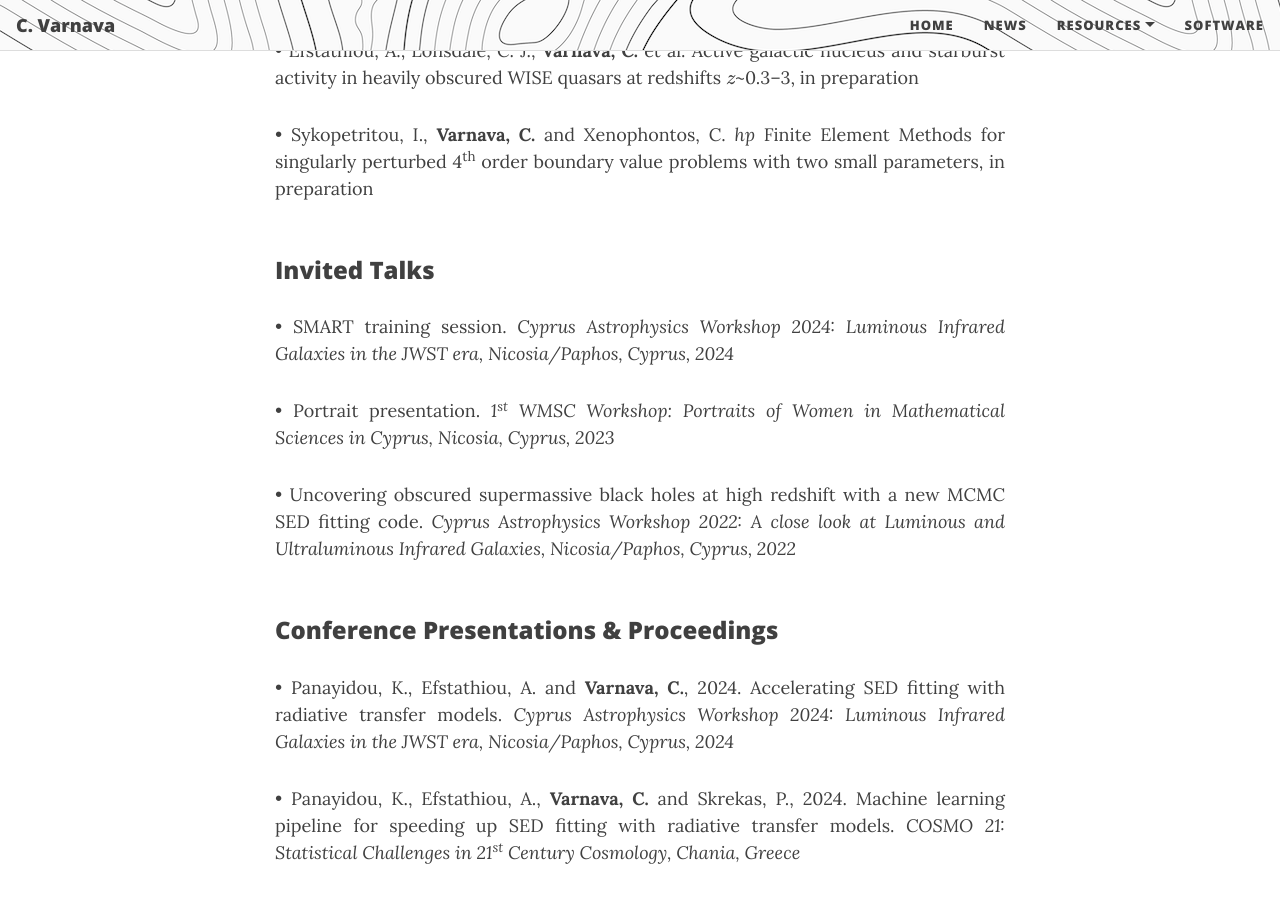
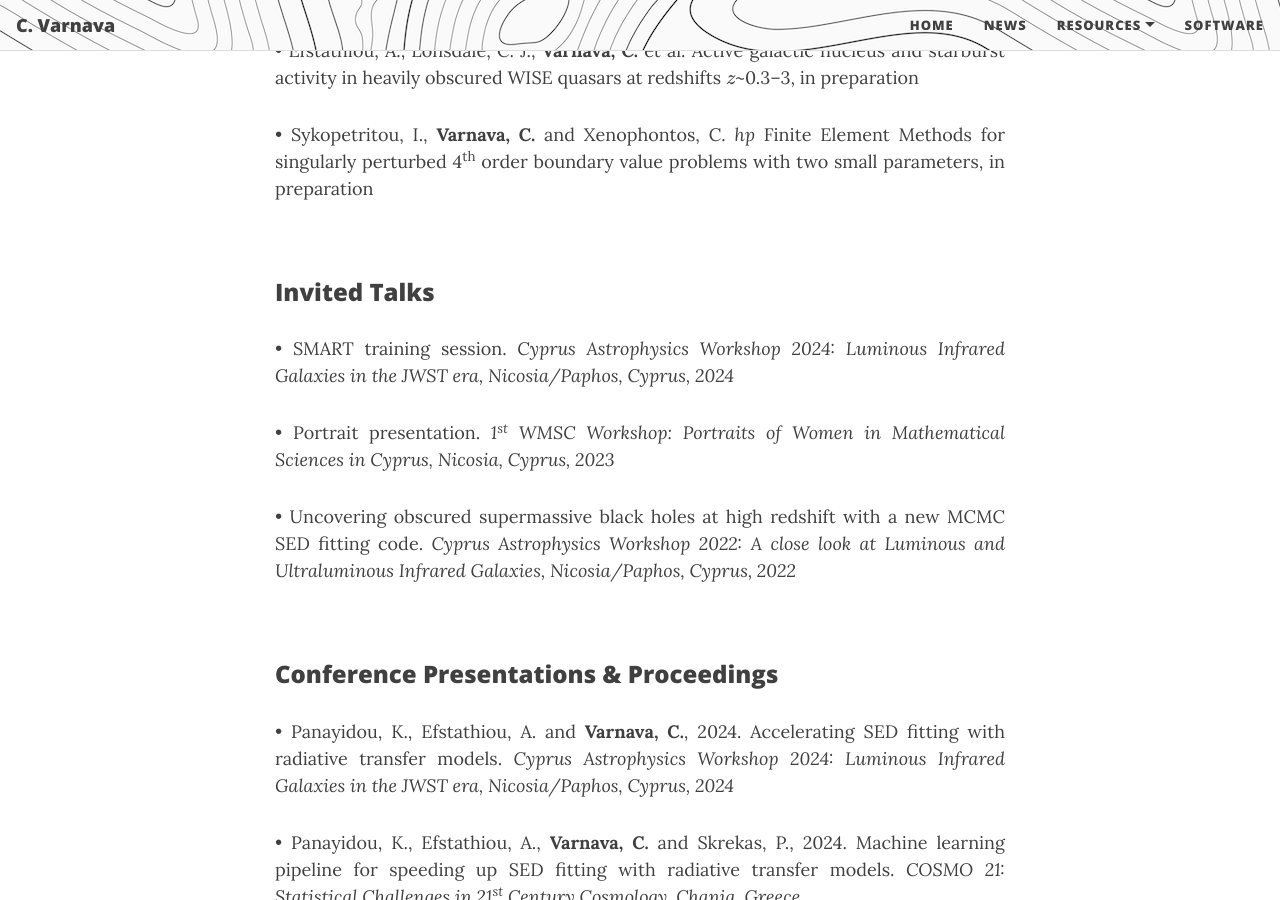
Before and after one commit to ch-var/ch-var.github.io, a Jekyll site: the page built from cv.html, in a window 1280 px wide and 900 px high, scrolled down 4284 px. Built offline with Jekyll 4.4.1, drawn with Linux system fonts in a browser that asks for light colours; formulas are drawn with MathJax 3.

Commit message:
Update cv.html

```diff
--- a/cv.html
+++ b/cv.html
@@ -66,34 +66,33 @@
 <p align='justify' style="margin-bottom: 8px;">&#8226; Cna.org.cy: <a href="https://www.cna.org.cy/press-release/article/7556971/anakoinosi-typoy-evropaiko-panepistimio-kyproy">Ερευνήτρια του Ευρωπαϊκού Πανεπιστημίου μελετά ένα πρωτόγονο υπερφωτεινό κβάζαρ</a></p>
 <br>
 <p style="font-family: var(--header-font); font-weight: 800; line-height: 1.1; font-size: 1.5rem; margin-top: 1.25rem;">Articles in Progress</p>
-<p align='justify' style="margin-bottom: 8px;">&#8226; <b>Varnava, C.</b>, Efstathiou, A., Farrah, D. and Rigopoulou, D. Constraints on the active galactic nucleus and starburst activity of local ultraluminous infrared galaxies from a broad range of torus models. <i>Monthly Notices of the Royal Astronomical Society</i>, under review</p>
-<p align='justify' style="margin-bottom: 8px;">&#8226; Efstathiou, A., Lonsdale, C. J., <b>Varnava, C.</b> et al. Active galactic nucleus and starburst activity in heavily obscured WISE quasars at redshifts \(z\)~0.3–3, in preparation</p>
-<p align='justify' style="margin-bottom: 8px;">&#8226; Sykopetritou, I., <b>Varnava, C.</b> and Xenophontos, C. <i>hp</i> Finite Element Methods for singularly perturbed 4<sup>th</sup> order boundary value problems with two small parameters, in preparation</p>
+<p align='justify'>&#8226; <b>Varnava, C.</b>, Efstathiou, A., Farrah, D. and Rigopoulou, D. Constraints on the active galactic nucleus and starburst activity of local ultraluminous infrared galaxies from a broad range of torus models. <i>Monthly Notices of the Royal Astronomical Society</i>, under review</p>
+<p align='justify'>&#8226; Efstathiou, A., Lonsdale, C. J., <b>Varnava, C.</b> et al. Active galactic nucleus and starburst activity in heavily obscured WISE quasars at redshifts \(z\)~0.3–3, in preparation</p>
+<p align='justify'>&#8226; Sykopetritou, I., <b>Varnava, C.</b> and Xenophontos, C. <i>hp</i> Finite Element Methods for singularly perturbed 4<sup>th</sup> order boundary value problems with two small parameters, in preparation</p>
 <br>
 <p style="font-family: var(--header-font); font-weight: 800; line-height: 1.1; font-size: 1.5rem; margin-top: 1.25rem;">Invited Talks</p>
-<p align='justify' style="margin-bottom: 8px;">&#8226; SMART training session. <i>Cyprus Astrophysics Workshop 2024: Luminous Infrared Galaxies in the <i>JWST</i> era, Nicosia/Paphos, Cyprus, 2024</i></p>
-<p align='justify' style="margin-bottom: 8px;">&#8226; Portrait presentation. <i>1<sup>st</sup> WMSC Workshop: Portraits of Women in Mathematical Sciences in Cyprus, Nicosia, Cyprus, 2023</i></p>
-<p align='justify' style="margin-bottom: 8px;">&#8226; Uncovering obscured supermassive black holes at high redshift with a new MCMC SED fitting code. <i>Cyprus Astrophysics Workshop 2022: A close look at Luminous and Ultraluminous Infrared Galaxies, Nicosia/Paphos, Cyprus, 2022</i></p>
+<p align='justify'>&#8226; SMART training session. <i>Cyprus Astrophysics Workshop 2024: Luminous Infrared Galaxies in the <i>JWST</i> era, Nicosia/Paphos, Cyprus, 2024</i></p>
+<p align='justify'>&#8226; Portrait presentation. <i>1<sup>st</sup> WMSC Workshop: Portraits of Women in Mathematical Sciences in Cyprus, Nicosia, Cyprus, 2023</i></p>
+<p align='justify'>&#8226; Uncovering obscured supermassive black holes at high redshift with a new MCMC SED fitting code. <i>Cyprus Astrophysics Workshop 2022: A close look at Luminous and Ultraluminous Infrared Galaxies, Nicosia/Paphos, Cyprus, 2022</i></p>
 <br>
 <p style="font-family: var(--header-font); font-weight: 800; line-height: 1.1; font-size: 1.5rem; margin-top: 1.25rem;">Conference Presentations & Proceedings</p>
-<p align='justify' style="margin-bottom: 8px;">&#8226; Panayidou, K., Efstathiou, A. and <b>Varnava, C.</b>, 2024. Accelerating SED fitting with radiative transfer models. <i>Cyprus Astrophysics Workshop 2024: Luminous Infrared Galaxies in the <i>JWST</i> era, Nicosia/Paphos, Cyprus, 2024</i></p>
-<p align='justify' style="margin-bottom: 8px;">&#8226; Panayidou, K., Efstathiou, A., <b>Varnava, C.</b> and Skrekas, P., 2024. Machine learning pipeline for speeding up SED fitting with radiative transfer models. <i>COSMO 21: Statistical Challenges in 21<sup>st</sup> Century Cosmology, Chania, Greece</i></p>
-<p align='justify' style="margin-bottom: 8px;">&#8226; <b>Varnava, C.</b> and Efstathiou, A., 2023. SMART: A new MCMC code for SED fitting with radiative transfer models in the <i>JWST</i> era. <i>European Astronomical Society Annual Meeting 2023, Krakow, Poland</i></p>
-<p align='justify' style="margin-bottom: 8px;">&#8226; <b>Varnava, C.</b>, 2023. SMART: A new MCMC code for studying galaxy evolution. <i>4<sup>th</sup> Pancyprian Conference in Statistics, Nicosia, Cyprus</i></p>
-<p align='justify' style="margin-bottom: 8px;">&#8226; <b>Varnava, C.</b>, 2023. SMART: Spectral energy distributions Markov chain Analysis with Radiative Transfer models. <i>2<sup>nd</sup> Doctoral Colloquium of the Rectors' Conference of Cyprus Universities, Nicosia, Cyprus</i></p>
-<p align='justify' style="margin-bottom: 8px;">&#8226; <b>Varnava, C.</b>, Efstathiou, A. and Lesta, V. P., 2022. <a href="https://www.youtube.com/watch?v=DEHolT-5a6Q&t=93s">Uncovering obscured supermassive black holes at high redshift with a new MCMC SED fitting code</a>. <i>COSPAR 44<sup>th</sup> Scientific Assembly, Athens, Greece</i></p>
-<p align='justify' style="margin-bottom: 8px;">&#8226; <b>Varnava, C.</b>, Efstathiou, A. and Lesta, V. P., 2022. Bayesian SED fitting with radiative transfer models for studying galaxy evolution. <i>European Astronomical Society Annual Meeting 2022, Valencia, Spain (Poster)</i></p>
-<p align='justify' style="margin-bottom: 8px;">&#8226; <b>Varnava, C.</b>, Efstathiou, A. and Lesta, V. P., 2022. Bayesian model fitting for studying galaxy evolution. <i>BNP 2022 Networking Workshop, Nicosia, Cyprus (Poster)</i></p>
-<p align='justify' style="margin-bottom: 8px;">&#8226; <b>Varnava, C.</b>, Efstathiou, A. and Lesta, V. P., 2021. MCMC model fitting methods for studying galaxy evolution. <i>Conference on Multiscale Physical and Biological Systems, Paphos, Cyprus (Poster)</i></p>
-<p align='justify' style="margin-bottom: 8px;">&#8226; Efstathiou, A., Lesta, V. P., Michos, I., Pavlou, O., Papaefthymiou, E., <b>Varnava, C.</b> and Papadopoulos, M., 2020. <i>How to discover supermassive black holes in galaxies. European Researchers’ Night 2020, Nicosia, Cyprus</i></p>
-<p align='justify' style="margin-bottom: 8px;">&#8226; Tzirakis, K., <b>Varnava, C.</b>, Hadjicharalambous, M., Wijeratne, P. and Vavourakis, V., 2019. A Quantitative In Silico Framework to Simulate Cytotoxic and Nanoparticle Cancer Drug Delivery. <i>25<sup>th</sup> Congress of the European Society of Biomechanics, Vienna, Austria (Poster)</i></p>
-<p align='justify' style="margin-bottom: 8px;">&#8226; Xenophontos, C., Constantinou, P. and <b>Varnava, C.</b>, 2016. <a href="https://doi.org/10.1007/978-3-319-65870-4_49">An <i>hp</i> Finite Element Method for Fourth Order Singularly Perturbed Problems</a>. <i>ICOSAHOM 2016, Rio de Janeiro, Brazil</i></p>
-<p align='justify' style="margin-bottom: 8px;">&#8226; Xenophontos, C., Constantinou, P. and <b>Varnava, C.</b>, 2016. Robust exponential convergence of <i>hp</i> finite element method for 4<sup>th</sup> order singularly perturbed problems. <i>13<sup>th</sup> Annual Workshop on Numerical Methods for Problems with Layer Phenomena, Moscow State University, Russia</i></p>
-<p align='justify' style="margin-bottom: 8px;">&#8226; Xenophontos, C., Constantinou, P. and <b>Varnava, C.</b>, 2015. An <i>hp</i> finite element method for 4<sup>th</sup> order singularly perturbed problems. <i>12<sup>th</sup> Annual Workshop on Numerical Methods for Problems with Layer Phenomena, TU Dresden, Germany</i></p>
+<p align='justify'>&#8226; Panayidou, K., Efstathiou, A. and <b>Varnava, C.</b>, 2024. Accelerating SED fitting with radiative transfer models. <i>Cyprus Astrophysics Workshop 2024: Luminous Infrared Galaxies in the <i>JWST</i> era, Nicosia/Paphos, Cyprus, 2024</i></p>
+<p align='justify'>&#8226; Panayidou, K., Efstathiou, A., <b>Varnava, C.</b> and Skrekas, P., 2024. Machine learning pipeline for speeding up SED fitting with radiative transfer models. <i>COSMO 21: Statistical Challenges in 21<sup>st</sup> Century Cosmology, Chania, Greece</i></p>
+<p align='justify'>&#8226; <b>Varnava, C.</b> and Efstathiou, A., 2023. SMART: A new MCMC code for SED fitting with radiative transfer models in the <i>JWST</i> era. <i>European Astronomical Society Annual Meeting 2023, Krakow, Poland</i></p>
+<p align='justify'>&#8226; <b>Varnava, C.</b>, 2023. SMART: A new MCMC code for studying galaxy evolution. <i>4<sup>th</sup> Pancyprian Conference in Statistics, Nicosia, Cyprus</i></p>
+<p align='justify'>&#8226; <b>Varnava, C.</b>, 2023. SMART: Spectral energy distributions Markov chain Analysis with Radiative Transfer models. <i>2<sup>nd</sup> Doctoral Colloquium of the Rectors' Conference of Cyprus Universities, Nicosia, Cyprus</i></p>
+<p align='justify'>&#8226; <b>Varnava, C.</b>, Efstathiou, A. and Lesta, V. P., 2022. <a href="https://www.youtube.com/watch?v=DEHolT-5a6Q&t=93s">Uncovering obscured supermassive black holes at high redshift with a new MCMC SED fitting code</a>. <i>COSPAR 44<sup>th</sup> Scientific Assembly, Athens, Greece</i></p>
+<p align='justify'>&#8226; <b>Varnava, C.</b>, Efstathiou, A. and Lesta, V. P., 2022. Bayesian SED fitting with radiative transfer models for studying galaxy evolution. <i>European Astronomical Society Annual Meeting 2022, Valencia, Spain (Poster)</i></p>
+<p align='justify'>&#8226; <b>Varnava, C.</b>, Efstathiou, A. and Lesta, V. P., 2022. Bayesian model fitting for studying galaxy evolution. <i>BNP 2022 Networking Workshop, Nicosia, Cyprus (Poster)</i></p>
+<p align='justify'>&#8226; <b>Varnava, C.</b>, Efstathiou, A. and Lesta, V. P., 2021. MCMC model fitting methods for studying galaxy evolution. <i>Conference on Multiscale Physical and Biological Systems, Paphos, Cyprus (Poster)</i></p>
+<p align='justify'>&#8226; Efstathiou, A., Lesta, V. P., Michos, I., Pavlou, O., Papaefthymiou, E., <b>Varnava, C.</b> and Papadopoulos, M., 2020. <i>How to discover supermassive black holes in galaxies. European Researchers’ Night 2020, Nicosia, Cyprus</i></p>
+<p align='justify'>&#8226; Tzirakis, K., <b>Varnava, C.</b>, Hadjicharalambous, M., Wijeratne, P. and Vavourakis, V., 2019. A Quantitative In Silico Framework to Simulate Cytotoxic and Nanoparticle Cancer Drug Delivery. <i>25<sup>th</sup> Congress of the European Society of Biomechanics, Vienna, Austria (Poster)</i></p>
+<p align='justify'>&#8226; Xenophontos, C., Constantinou, P. and <b>Varnava, C.</b>, 2016. <a href="https://doi.org/10.1007/978-3-319-65870-4_49">An <i>hp</i> Finite Element Method for Fourth Order Singularly Perturbed Problems</a>. <i>ICOSAHOM 2016, Rio de Janeiro, Brazil</i></p>
+<p align='justify'>&#8226; Xenophontos, C., Constantinou, P. and <b>Varnava, C.</b>, 2016. Robust exponential convergence of <i>hp</i> finite element method for 4<sup>th</sup> order singularly perturbed problems. <i>13<sup>th</sup> Annual Workshop on Numerical Methods for Problems with Layer Phenomena, Moscow State University, Russia</i></p>
+<p align='justify'>&#8226; Xenophontos, C., Constantinou, P. and <b>Varnava, C.</b>, 2015. An <i>hp</i> finite element method for 4<sup>th</sup> order singularly perturbed problems. <i>12<sup>th</sup> Annual Workshop on Numerical Methods for Problems with Layer Phenomena, TU Dresden, Germany</i></p>
 <br>
 <p style="font-family: var(--header-font); font-weight: 800; line-height: 1.1; font-size: 1.5rem; margin-top: 1.25rem;">Further Skills</p>
-<p></p>
-<b>Programming Languages</b>: Python, Matlab
+<p align='justify'><b>Programming Languages</b>: Python, Matlab</p>
 <h5></h5>
 <b>Markup Languages</b>: LaTeX, HTML, Markdown
 <h5></h5>
```
